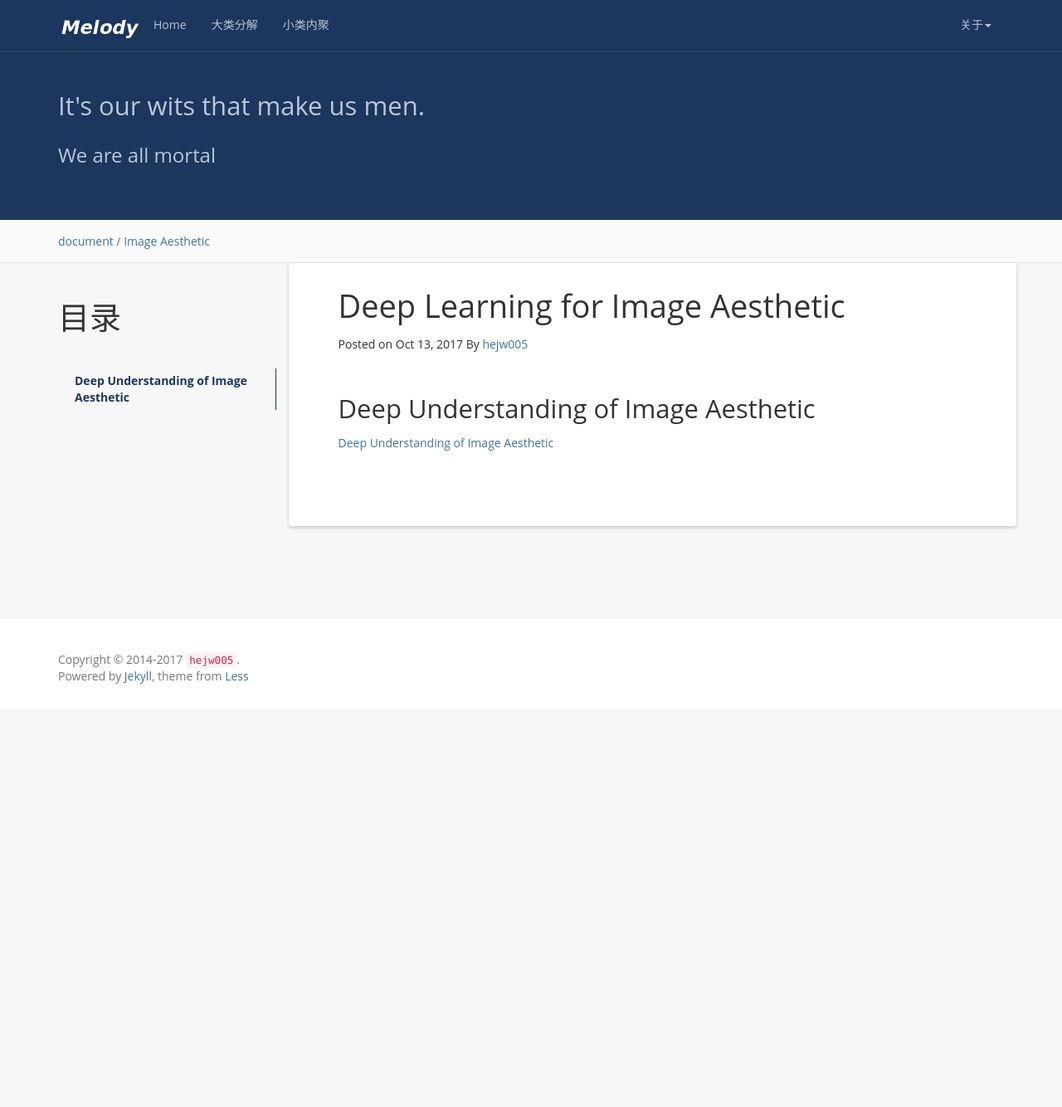
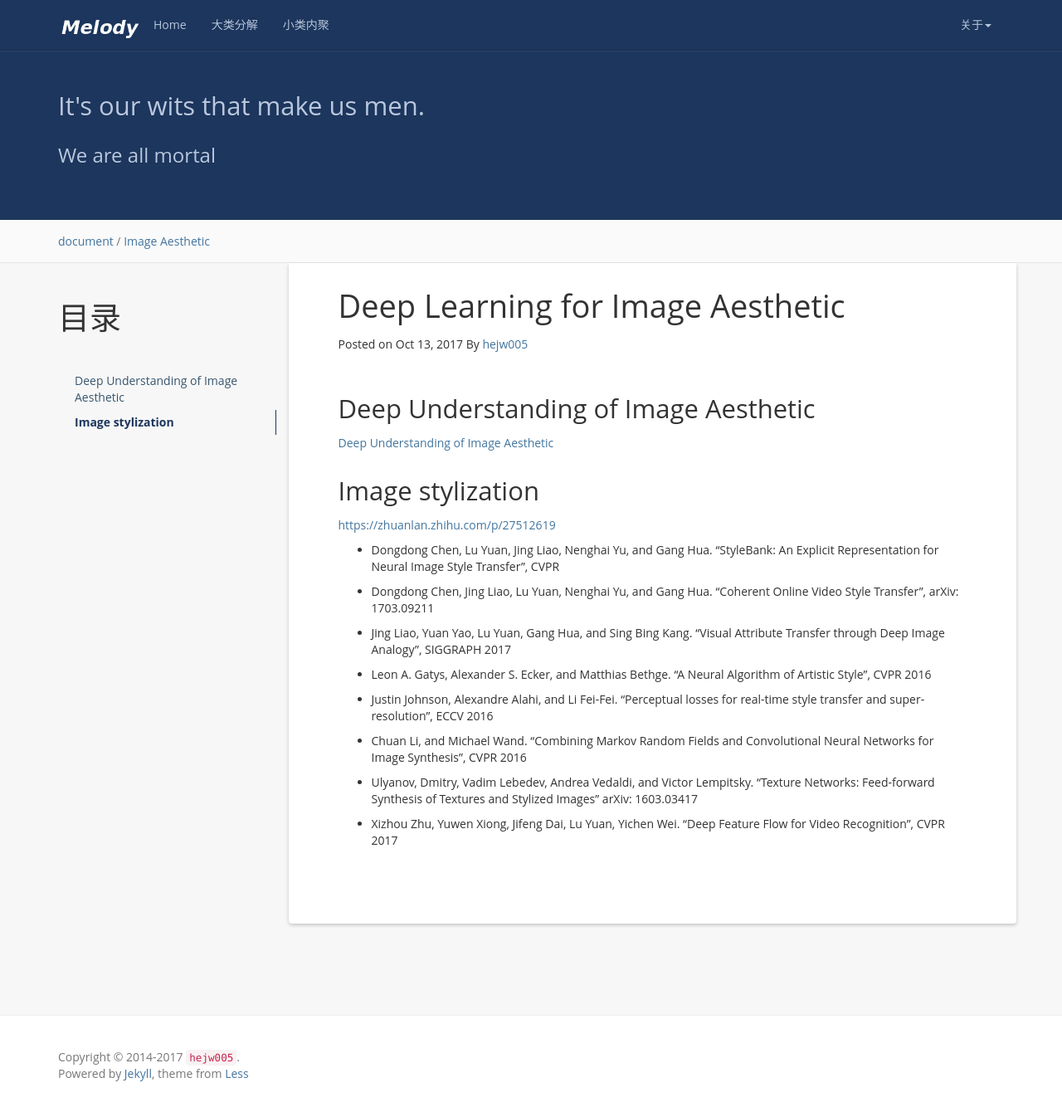
Before and after one commit to h005/h005.github.io, a Jekyll site: the page built from _posts/2017-10-13-Deep Learning for Image Aesthetics.md, in a window 1280 px wide and 1334 px high. Shown: the whole window at 83% size. Built offline with Jekyll 4.4.1, drawn with Linux system fonts in a browser that asks for light colours; nearby versions of some CDN libraries; comment, search, counter and statistics services are not loaded.

Commit message:
add some refs for image stylization

```diff
--- a/_posts/2017-10-13-Deep Learning for Image Aesthetics.md
+++ b/_posts/2017-10-13-Deep Learning for Image Aesthetics.md
@@ -13,3 +13,22 @@ tag: Image Aesthetic
 
 ## Deep Understanding of Image Aesthetic
 [Deep Understanding of Image Aesthetic](http://www.ics.uci.edu/~skong2/aesthetics.html)
+
+## Image stylization
+[https://zhuanlan.zhihu.com/p/27512619](https://zhuanlan.zhihu.com/p/27512619)
+
+* Dongdong Chen, Lu Yuan, Jing Liao, Nenghai Yu, and Gang Hua. “StyleBank: An Explicit Representation for Neural Image Style Transfer”, CVPR
+
+* Dongdong Chen, Jing Liao, Lu Yuan, Nenghai Yu, and Gang Hua. “Coherent Online Video Style Transfer”, arXiv: 1703.09211
+
+* Jing Liao, Yuan Yao, Lu Yuan, Gang Hua, and Sing Bing Kang. “Visual Attribute Transfer through Deep Image Analogy”, SIGGRAPH 2017
+
+* Leon A. Gatys, Alexander S. Ecker, and Matthias Bethge. “A Neural Algorithm of Artistic Style”, CVPR 2016
+
+* Justin Johnson, Alexandre Alahi, and Li Fei-Fei. “Perceptual losses for real-time style transfer and super-resolution”, ECCV 2016
+
+* Chuan Li, and Michael Wand. “Combining Markov Random Fields and Convolutional Neural Networks for Image Synthesis”, CVPR 2016
+
+* Ulyanov, Dmitry, Vadim Lebedev, Andrea Vedaldi, and Victor Lempitsky. “Texture Networks: Feed-forward Synthesis of Textures and Stylized Images” arXiv: 1603.03417
+
+* Xizhou Zhu, Yuwen Xiong, Jifeng Dai, Lu Yuan, Yichen Wei. “Deep Feature Flow for Video Recognition”, CVPR 2017
```
